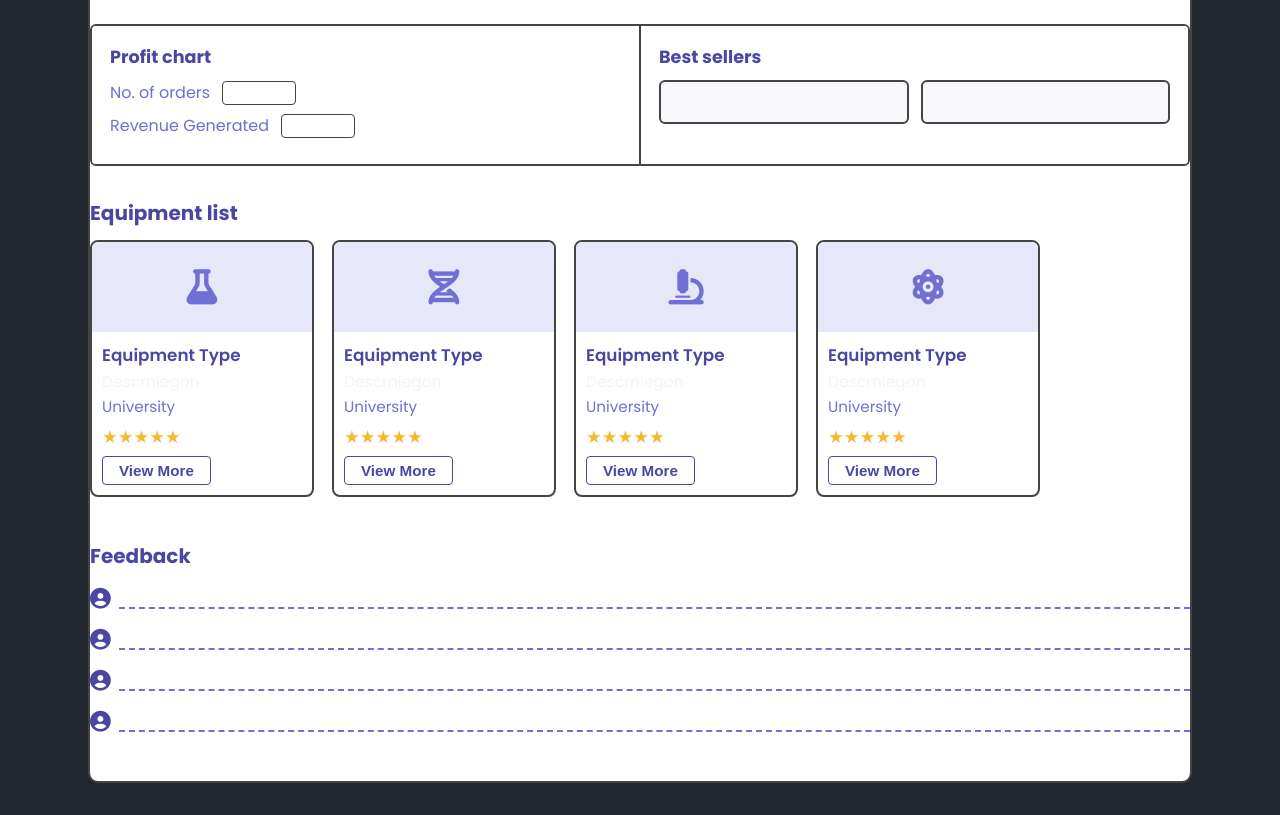
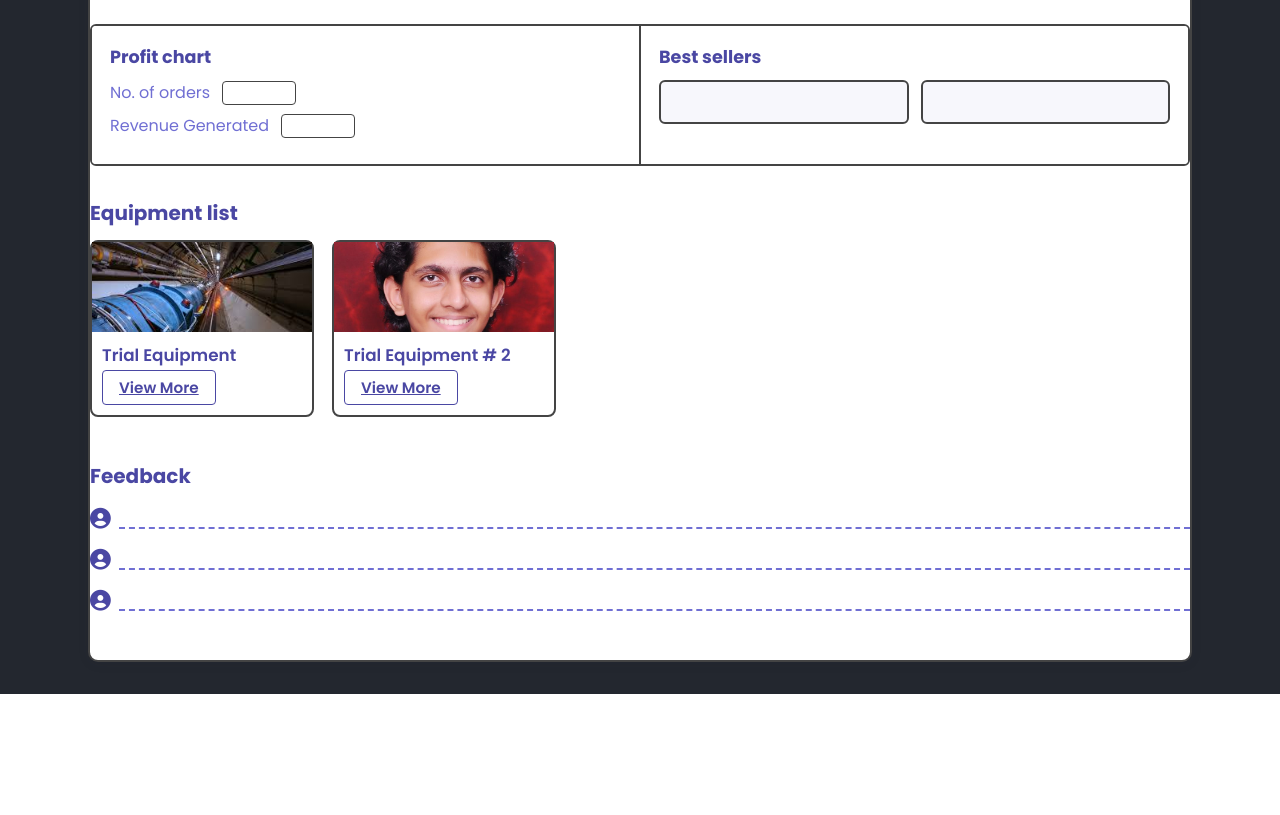
Before and after one commit to Rudy-Man/SPIRA, a Flask app: template templates/uni_home.html in a window 1280 px wide. Shown: the part 811-1626 px from the top of the page. After the commit the page ends 1505 px from the top, so only its background shows below. Run offline with Flask 3, Linux system fonts and the light colour scheme; the template is opened without the code that fills it: values that come from a table or form of the project are taken from there, others are empty.

Commit message:
equip info changes

```diff
--- a/templates/uni_home.html
+++ b/templates/uni_home.html
@@ -315,38 +315,19 @@
             </div>
             <div class="section-title">Equipment list</div>
             <div class="equipment-list-row">
-                <div class="equip-card">
-                    <div class="equip-image"><i class="fas fa-flask"></i></div>
-                    <div class="equip-title">Equipment Type</div>
-                    <div class="equip-desc">Descrniegon</div>
-                    <div class="equip-university">University</div>
-                    <div class="equip-stars">&#9733;&#9733;&#9733;&#9733;&#9733;</div>
-                    <button class="equip-view-btn">View More</button>
-                </div>
-                <div class="equip-card">
-                    <div class="equip-image"><i class="fas fa-dna"></i></div>
-                    <div class="equip-title">Equipment Type</div>
-                    <div class="equip-desc">Descrniegon</div>
-                    <div class="equip-university">University</div>
-                    <div class="equip-stars">&#9733;&#9733;&#9733;&#9733;&#9733;</div>
-                    <button class="equip-view-btn">View More</button>
-                </div>
-                <div class="equip-card">
-                    <div class="equip-image"><i class="fas fa-microscope"></i></div>
-                    <div class="equip-title">Equipment Type</div>
-                    <div class="equip-desc">Descrniegon</div>
-                    <div class="equip-university">University</div>
-                    <div class="equip-stars">&#9733;&#9733;&#9733;&#9733;&#9733;</div>
-                    <button class="equip-view-btn">View More</button>
-                </div>
-                <div class="equip-card">
-                    <div class="equip-image"><i class="fas fa-atom"></i></div>
-                    <div class="equip-title">Equipment Type</div>
-                    <div class="equip-desc">Descrniegon</div>
-                    <div class="equip-university">University</div>
-                    <div class="equip-stars">&#9733;&#9733;&#9733;&#9733;&#9733;</div>
-                    <button class="equip-view-btn">View More</button>
-                </div>
+                {% for equipment in equipment_list %}
+                    <div class="equip-card">
+                        <div class="equip-image">
+                            {% if equipment.primary_image_filename %}
+                                <img src="{{ url_for('static', filename='uploads/' + equipment.primary_image_filename) }}" alt="{{ equipment.name }}" style="width:100%; height:100%; object-fit: cover;">
+                            {% else %}
+                                <i class="fas fa-flask"></i>
+                            {% endif %}
+                        </div>
+                        <div class="equip-title">{{ equipment.name }}</div>
+                        <a href="{{ url_for('equipment_info', equipment_id=equipment.id) }}" class="equip-view-btn">View More</a>
+                    </div>
+                {% endfor %}
             </div>
             <div class="section-title">Feedback</div>
             <div class="feedback-row">
@@ -354,10 +335,8 @@
                     <span class="feedback-icon"><i class="fas fa-user-circle"></i></span>
                     <div class="feedback-line"></div>
                 </div>
-                <div class="feedback-item">
-                    <span class="feedback-icon"><i class="fas fa-user-circle"></i></span>
-                    <div class="feedback-line"></div>
-                </div>
+
+
                 <div class="feedback-item">
                     <span class="feedback-icon"><i class="fas fa-user-circle"></i></span>
                     <div class="feedback-line"></div>
```
Also changed, not shown: templates/equip_info.html (+6 -6 lines), templates/market.html (+5 -9 lines).
